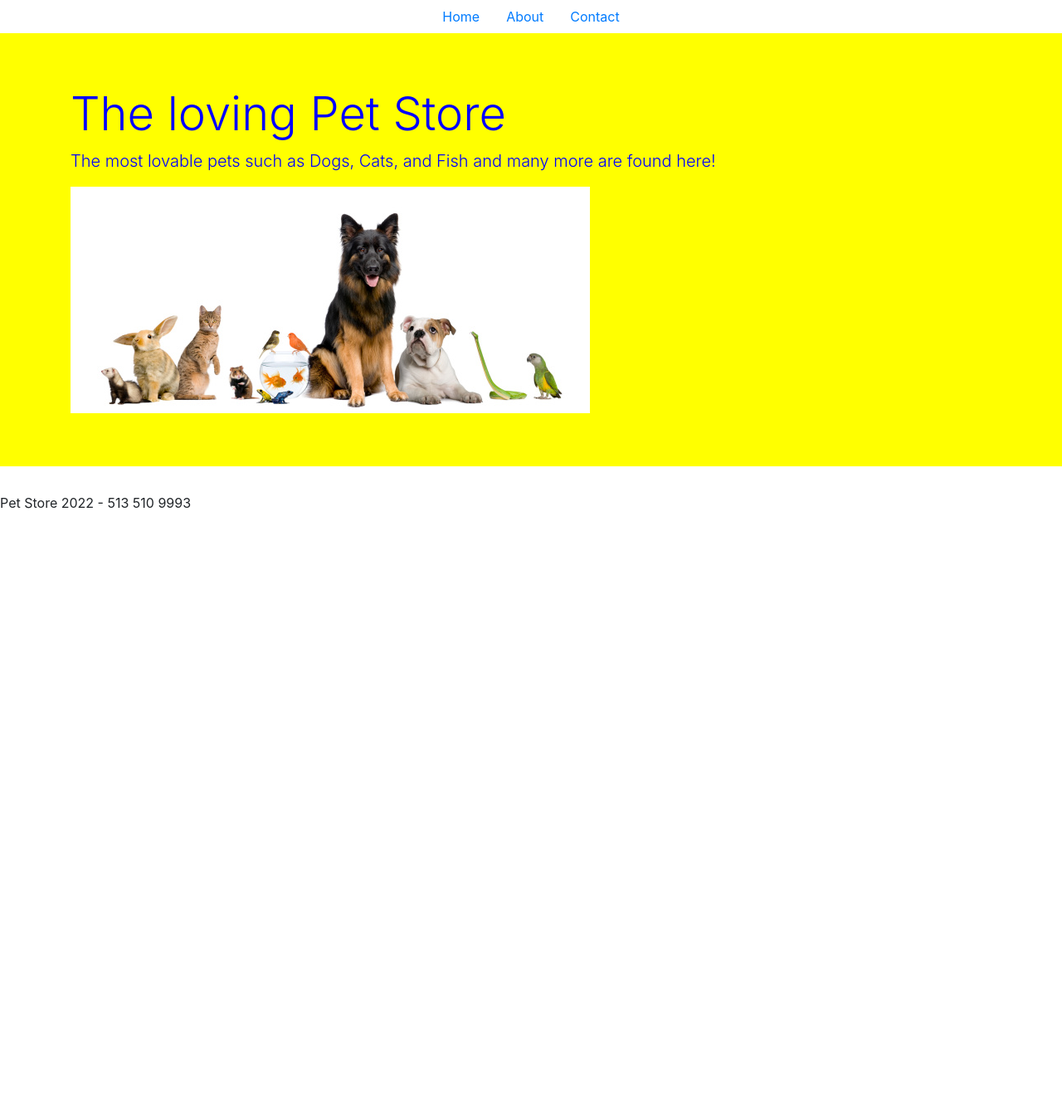
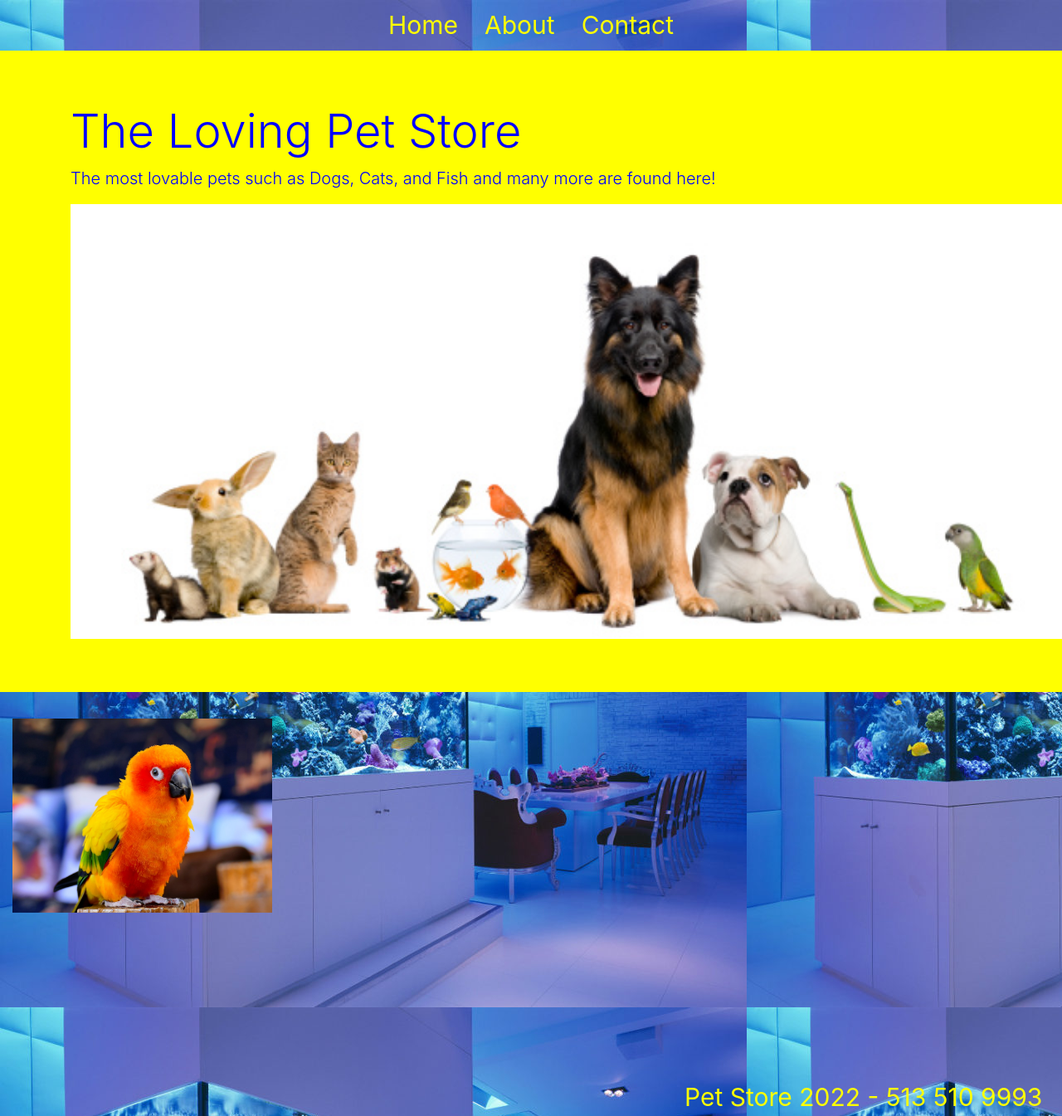
Before and after one commit to Tj2oh/Pet-Store, a plain HTML site: page index.html in a window 1280 px wide. Shown: the whole page at 83% size. Before the commit the page ends 800 px from the top, so only its background shows below. Drawn offline with nearby package versions, Linux system fonts and the light colour scheme.

Commit message:
petStore

```diff
--- a/index.html
+++ b/index.html
@@ -16,7 +16,9 @@
 
 <body>
 
-    <ul class="nav justify-content-center">
+
+    <!-- <div class="nav"> -->
+        <ul class="nav justify-content-center ">
             <li class="nav-item">
                 <a class="nav-link active" href="./index.html">Home</a>
             </li>
@@ -27,21 +29,45 @@
                 <a class="nav-link" href="./contact.html">Contact</a>
             </li>
         </ul>
+     <!-- </div> -->
 
 
     <div class="jumbotron jumbotron-fluid">
         <div class="container">
-            <h1 class="display-4">The loving Pet Store</h1>
+            <h1 class="display-4">The Loving Pet Store</h1>
             <p class="lead">The most lovable pets such as Dogs, Cats, and Fish and many more are found here!</p>
-            <img src="./istockphoto-106457209-170667a.jpg" alt="">
+            <img src="./istockphoto-106457209-170667a.jpg" alt="" class="img">
+        </div>
+    </div>
+    <div class="container-fluid">
+
+        <div id="carouselExampleSlidesOnly" class="carousel slide w-50 mr-0 d-flex" data-ride="carousel" data-interval="3500" >
+            <div class="carousel-inner">
+              <div class="carousel-item active  w-50">
+                  <img src="./photo-1621265845825-b261b2aa439f.jpg" class="img-fluid" alt="...">
+              </div>
+              <div class="carousel-item  w-50">
+                <img src="./bird.jpg"class="img-fluid" alt="...">
+              </div>
+              <div class="carousel-item   w-50">
+                <img src="./rabbit.jpg" class="img-fluid" alt="...">
+              </div>
+            </div>
           </div>
     </div>
 
+
     <footer>
-        <div>
+        <div class="footer">
             Pet Store 2022 - 513 510 9993
         </div>
     </footer>
+
+
+    <script src="https://code.jquery.com/jquery-3.5.1.slim.min.js" integrity="sha384-DfXdz2htPH0lsSSs5nCTpuj/zy4C+OGpamoFVy38MVBnE+IbbVYUew+OrCXaRkfj" crossorigin="anonymous"></script>
+    <script src="https://cdn.jsdelivr.net/npm/bootstrap@4.5.3/dist/js/bootstrap.bundle.min.js" integrity="sha384-ho+j7jyWK8fNQe+A12Hb8AhRq26LrZ/JpcUGGOn+Y7RsweNrtN/tE3MoK7ZeZDyx" crossorigin="anonymous"></script>
+
+
 </body>
 
 </html>
--- a/style.css
+++ b/style.css
@@ -1,3 +1,15 @@
+.nav{
+    font-size: 30px;
+    text-align: center;
+    color: yellow;
+    position: row;
+    /* margin-left: 420px; */
+}
+
+.nav-link{
+    color: yellow;
+}
+
 .jumbotron{
     background-color: yellow;
 }
@@ -9,3 +21,34 @@ h1{
 p{
     color: blue;
 }
+
+.img{
+    width: 1200px;
+}
+.carousel-inner{
+    width
+}
+
+body {
+    background-image: url(./Reef-Saltwater-aquarium-by-Okeanos-Group-900x607.jpg);
+}
+
+a:hover{
+    color: silver;
+}
+
+.footer{
+    margin-left: 825px;
+    color: yellow;
+    font-size: 30px;
+    font-weight: 800px;
+    margin-top: 200px;
+}
+
+
+@media(max-width: 480px) {
+
+    iframe{
+        height: auto;
+        max-width: 100%;
+    }
```
Also changed, not shown: Reef-Saltwater-aquarium-by-Okeanos-Group-900x607.jpg (added), bird.jpg (added), cat-dog-parrot-fish-rabbit-kot-sobaka-popugai-rybki-krolik.jpg (deleted), photo-1621265845825-b261b2aa439f.jpg (added), rabbit.jpg (added). Lines whose indentation alone changed are shown as unchanged.
